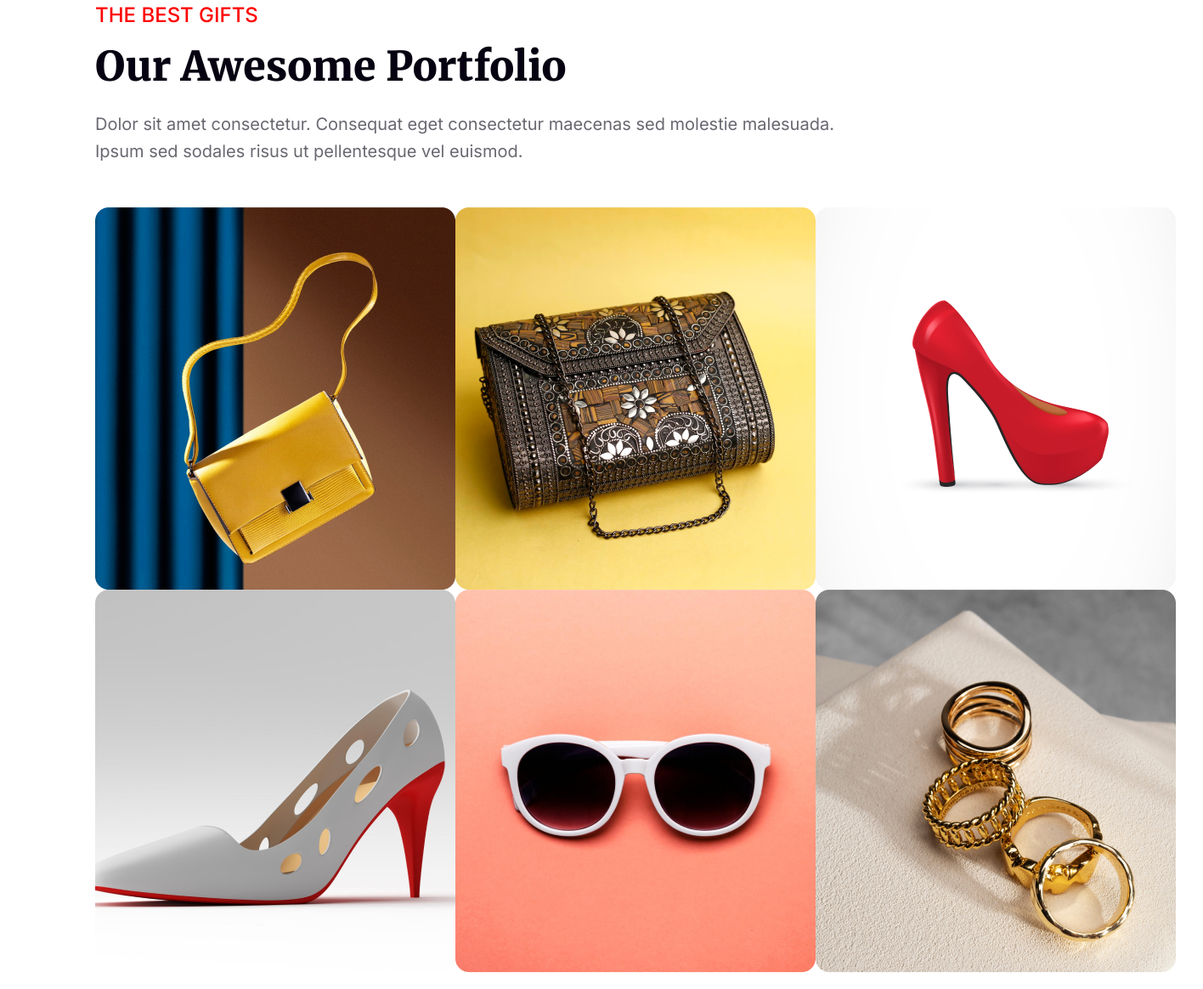
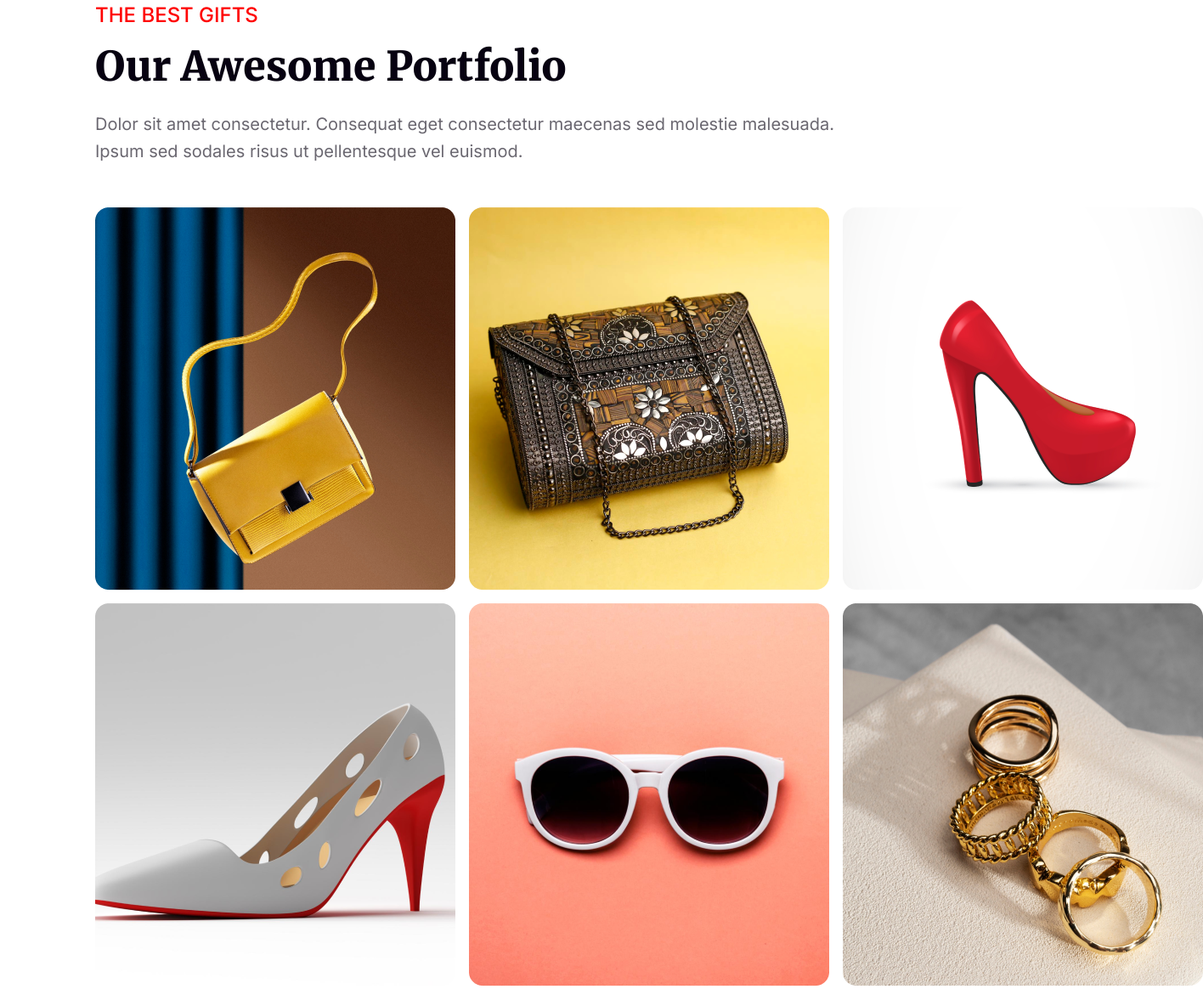
Before and after one commit to ASLAM-stack/New-Year-Assignment_B9, a plain HTML site: page index.html in a window 1280 px wide. Shown: the part 4536-5700 px from the top of the page at 85% size, 1416 px wide, since content can reach past the window. Drawn offline with Linux system fonts and the light colour scheme.

Commit message:
portfolio section fix issue

```diff
--- a/style.css
+++ b/style.css
@@ -352,6 +352,6 @@ section
 {
     display: grid;
     grid-template-columns: 1fr 1fr 1fr;
-    grid-gap:1gitem;
+    grid-gap:1em;
     padding-top: 50px;
 }
```
